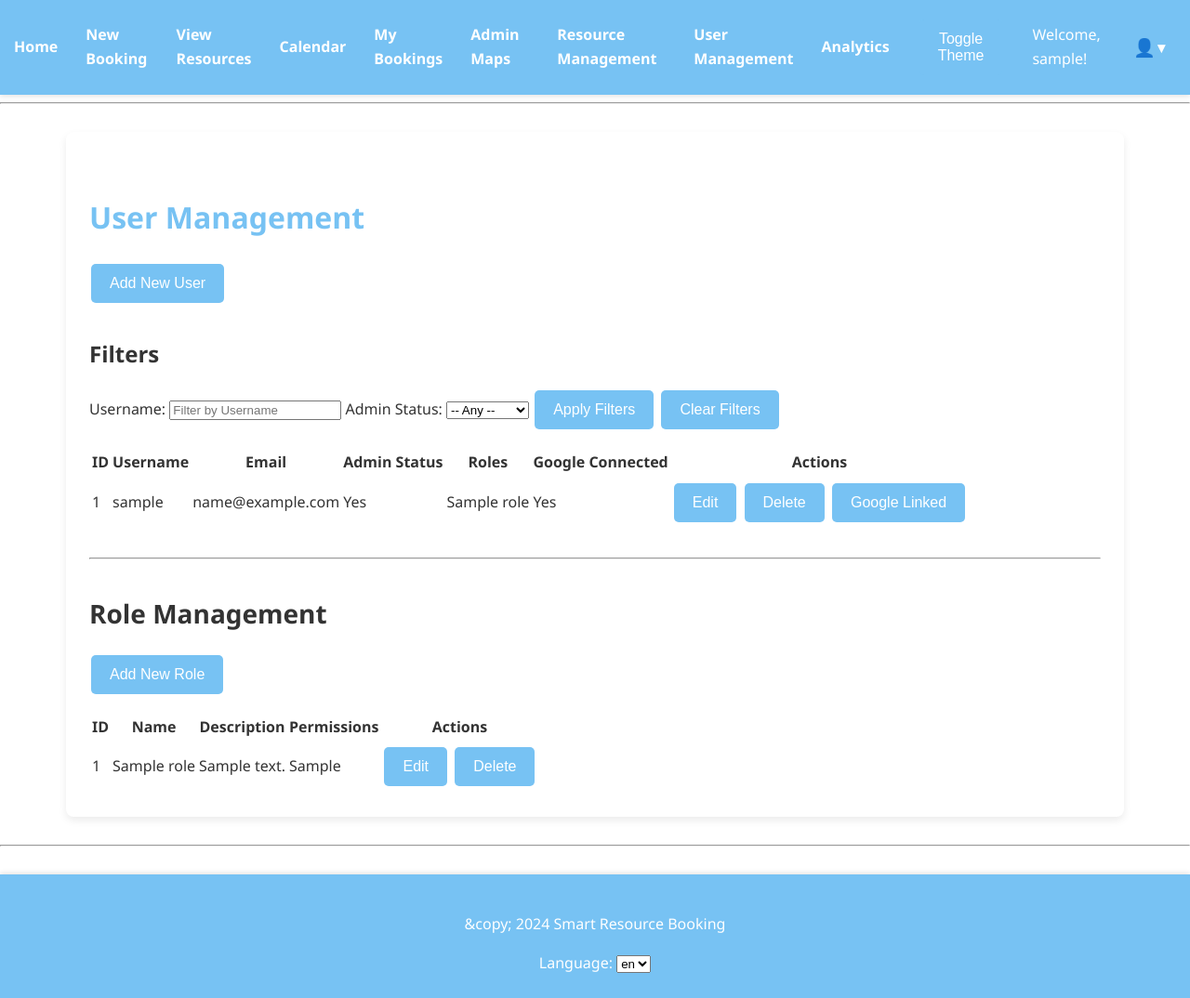
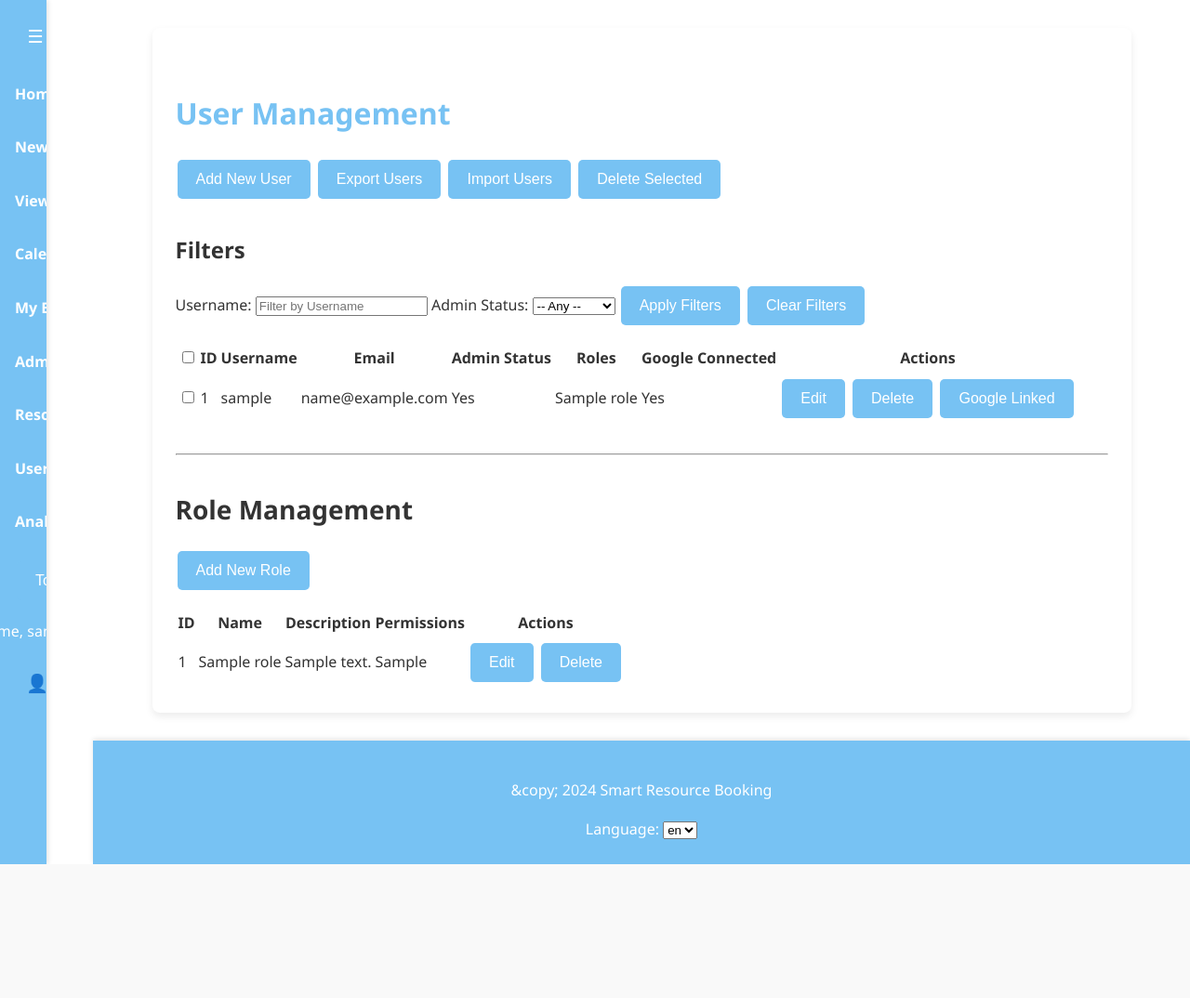
Before and after one commit to panaresium/ResourceBookingSystem, a Flask app: page /admin/users_manage in a window 1280 px wide. Shown: the whole page at 93% size. After the commit the page ends 930 px from the top, so only its background shows below. Run offline with Flask 2, Linux system fonts and the light colour scheme; a user stored in the database is signed in; tables that the repository leaves empty hold one stand-in row (values such as "Sample post"); some libraries are stand-ins or nearby versions.

Commit message:
Implement collapsible sidebar and document bulk user management

```diff
--- a/app.py
+++ b/app.py
@@ -1950,6 +1950,132 @@ def assign_google_auth(user_id):
         app.logger.exception(f"Error assigning Google ID to user {user_id}:")
         return jsonify({'error': 'Failed to assign Google ID due to a server error.'}), 500
 
+@app.route('/api/admin/users/bulk', methods=['DELETE'])
+@login_required
+def delete_users_bulk():
+    if not current_user.has_permission('manage_users'):
+        return jsonify({'error': 'Permission denied to manage users.'}), 403
+
+    data = request.get_json()
+    if not data or 'ids' not in data or not isinstance(data['ids'], list):
+        return jsonify({'error': 'Invalid input. "ids" list required.'}), 400
+
+    ids = data['ids']
+    deleted = []
+    skipped = []
+    for uid in ids:
+        user = User.query.get(uid)
+        if not user or user.id == current_user.id:
+            skipped.append(uid)
+            continue
+        db.session.delete(user)
+        deleted.append(uid)
+
+    try:
+        db.session.commit()
+        return jsonify({'deleted': deleted, 'skipped': skipped}), 200
+    except Exception:
+        db.session.rollback()
+        app.logger.exception("Error deleting users in bulk:")
+        return jsonify({'error': 'Failed to delete users due to a server error.'}), 500
+
+
+@app.route('/api/admin/users/export', methods=['GET'])
+@login_required
+def export_users():
+    if not current_user.has_permission('manage_users'):
+        return jsonify({'error': 'Permission denied to manage users.'}), 403
+
+    users = User.query.all()
+    roles = Role.query.all()
+
+    users_data = []
+    for u in users:
+        users_data.append({
+            'id': u.id,
+            'username': u.username,
+            'email': u.email,
+            'is_admin': u.is_admin,
+            'roles': [r.id for r in u.roles]
+        })
+
+    roles_data = []
+    for r in roles:
+        roles_data.append({
+            'id': r.id,
+            'name': r.name,
+            'description': r.description,
+            'permissions': r.permissions
+        })
+
+    return jsonify({'users': users_data, 'roles': roles_data}), 200
+
+
+@app.route('/api/admin/users/import', methods=['POST'])
+@login_required
+def import_users():
+    if not current_user.has_permission('manage_users'):
+        return jsonify({'error': 'Permission denied to manage users.'}), 403
+
+    data = request.get_json()
+    if not data or 'users' not in data or not isinstance(data['users'], list):
+        return jsonify({'error': 'Invalid input. "users" list required.'}), 400
+
+    created = []
+    updated = []
+    errors = []
+
+    for item in data['users']:
+        if 'id' in item:
+            user = User.query.get(item['id'])
+            if not user:
+                errors.append({'id': item['id'], 'error': 'User not found'})
+                continue
+            if 'username' in item and item['username']:
+                if User.query.filter(User.id != user.id, User.username == item['username']).first():
+                    errors.append({'id': item['id'], 'error': 'Username already exists'})
+                    continue
+                user.username = item['username']
+            if 'email' in item and item['email']:
+                if User.query.filter(User.id != user.id, User.email == item['email']).first():
+                    errors.append({'id': item['id'], 'error': 'Email already exists'})
+                    continue
+                user.email = item['email']
+            if 'password' in item and item['password']:
+                user.set_password(item['password'])
+            if 'is_admin' in item:
+                user.is_admin = bool(item['is_admin'])
+            if 'role_ids' in item and isinstance(item['role_ids'], list):
+                roles = [Role.query.get(rid) for rid in item['role_ids'] if Role.query.get(rid)]
+                user.roles = roles
+            updated.append(user.id)
+        else:
+            username = item.get('username')
+            email = item.get('email')
+            password = item.get('password')
+            if not username or not email or not password:
+                errors.append({'username': username, 'error': 'Missing required fields'})
+                continue
+            if User.query.filter_by(username=username).first() or User.query.filter_by(email=email).first():
+                errors.append({'username': username, 'error': 'User exists'})
+                continue
+            new_user = User(username=username, email=email, is_admin=item.get('is_admin', False))
+            new_user.set_password(password)
+            if 'role_ids' in item and isinstance(item['role_ids'], list):
+                roles = [Role.query.get(rid) for rid in item['role_ids'] if Role.query.get(rid)]
+                new_user.roles = roles
+            db.session.add(new_user)
+            db.session.flush()
+            created.append(new_user.id)
+
+    try:
+        db.session.commit()
+        return jsonify({'created': created, 'updated': updated, 'errors': errors}), 200
+    except Exception:
+        db.session.rollback()
+        app.logger.exception("Error importing users:")
+        return jsonify({'error': 'Failed to import users due to a server error.'}), 500
+
 # --- Waitlist Management APIs ---
 @app.route('/api/admin/waitlist', methods=['GET'])
 @login_required
--- a/static/js/user_management.js
+++ b/static/js/user_management.js
@@ -12,6 +12,12 @@ document.addEventListener('DOMContentLoaded', function() {
     const userFormModalTitle = document.getElementById('user-form-modal-title');
     const userFormModalStatusDiv = document.getElementById('user-form-modal-status');
     const closeModalBtn = userFormModal ? userFormModal.querySelector('.close-modal-btn') : null;
+
+    const exportUsersBtn = document.getElementById('export-users-btn');
+    const importUsersBtn = document.getElementById('import-users-btn');
+    const importUsersFile = document.getElementById('import-users-file');
+    const deleteSelectedUsersBtn = document.getElementById('delete-selected-users-btn');
+    const selectAllUsersCheckbox = document.getElementById('select-all-users');
 
     const userIdInput = document.getElementById('user-id');
     const usernameInput = document.getElementById('username');
@@ -63,6 +69,8 @@ document.addEventListener('DOMContentLoaded', function() {
             if (users && users.length > 0) {
                 users.forEach(user => {
                     const row = usersTableBody.insertRow();
+                    const selectCell = row.insertCell();
+                    selectCell.innerHTML = `<input type="checkbox" class="select-user-checkbox" data-user-id="${user.id}">`;
                     row.insertCell().textContent = user.id;
                     row.insertCell().textContent = user.username;
                     row.insertCell().textContent = user.email;
@@ -81,7 +89,7 @@ document.addEventListener('DOMContentLoaded', function() {
                 });
                 hideMessage(userManagementStatusDiv);
             } else {
-                usersTableBody.innerHTML = '<tr><td colspan="6">No users found.</td></tr>';
+                usersTableBody.innerHTML = '<tr><td colspan="7">No users found.</td></tr>';
                 showSuccess(userManagementStatusDiv, 'No users to display.');
             }
         } catch (error) {
@@ -104,6 +112,77 @@ document.addEventListener('DOMContentLoaded', function() {
             if (userFilterAdminSelect) userFilterAdminSelect.value = '';
             currentFilters = {};
             fetchAndDisplayUsers(currentFilters);
+        });
+    }
+
+    if (exportUsersBtn) {
+        exportUsersBtn.addEventListener('click', async () => {
+            showLoading(userManagementStatusDiv, 'Exporting users...');
+            try {
+                const data = await apiCall('/api/admin/users/export');
+                const blob = new Blob([JSON.stringify(data, null, 2)], { type: 'application/json' });
+                const url = URL.createObjectURL(blob);
+                const a = document.createElement('a');
+                a.href = url;
+                a.download = 'users_export.json';
+                a.click();
+                URL.revokeObjectURL(url);
+                showSuccess(userManagementStatusDiv, 'Export complete.');
+            } catch (err) {
+                console.error(err);
+            }
+        });
+    }
+
+    if (importUsersBtn && importUsersFile) {
+        importUsersBtn.addEventListener('click', () => importUsersFile.click());
+        importUsersFile.addEventListener('change', async () => {
+            const file = importUsersFile.files[0];
+            if (!file) return;
+            try {
+                const text = await file.text();
+                const json = JSON.parse(text);
+                showLoading(userManagementStatusDiv, 'Importing users...');
+                await apiCall('/api/admin/users/import', {
+                    method: 'POST',
+                    headers: { 'Content-Type': 'application/json' },
+                    body: JSON.stringify(json)
+                }, userManagementStatusDiv);
+                fetchAndDisplayUsers(currentFilters);
+            } catch (e) {
+                console.error(e);
+                showError(userManagementStatusDiv, 'Import failed.');
+            } finally {
+                importUsersFile.value = '';
+            }
+        });
+    }
+
+    if (selectAllUsersCheckbox) {
+        selectAllUsersCheckbox.addEventListener('change', () => {
+            const checkboxes = usersTableBody.querySelectorAll('.select-user-checkbox');
+            checkboxes.forEach(cb => cb.checked = selectAllUsersCheckbox.checked);
+        });
+    }
+
+    if (deleteSelectedUsersBtn) {
+        deleteSelectedUsersBtn.addEventListener('click', async () => {
+            const ids = Array.from(usersTableBody.querySelectorAll('.select-user-checkbox:checked')).map(cb => parseInt(cb.dataset.userId, 10));
+            if (ids.length === 0) {
+                showError(userManagementStatusDiv, 'No users selected.');
+                return;
+            }
+            if (!confirm(`Are you sure you want to delete ${ids.length} selected users?`)) return;
+            showLoading(userManagementStatusDiv, 'Deleting users...');
+            try {
+                await apiCall('/api/admin/users/bulk', {
+                    method: 'DELETE',
+                    body: JSON.stringify({ ids })
+                }, userManagementStatusDiv);
+                fetchAndDisplayUsers(currentFilters);
+            } catch (err) {
+                console.error(err);
+            }
         });
     }
 
--- a/static/style.css
+++ b/static/style.css
@@ -48,12 +48,15 @@ nav ul {
     list-style-type: none;
     padding: 0;
     margin: 0;
+}
+
+body.with-sidebar nav ul {
     display: flex;
-    align-items: center;
+    flex-direction: column;
 }
 
 nav ul li {
-    margin: 0 15px;
+    margin: 0;
 }
 
 nav ul li a {
@@ -907,3 +910,59 @@ body.high-contrast input[type="button"]:hover {
     /* Existing styles should be fine, but if it was a strict grid itself,
        it might need adjustment. Assuming it's a block container. */
 }
+
+/* Sidebar Layout */
+body.with-sidebar {
+    display: flex;
+    min-height: 100vh;
+}
+
+#sidebar {
+    background-color: var(--background-color-dark);
+    color: var(--text-color-light);
+    width: 200px;
+    transition: width 0.3s;
+    flex-shrink: 0;
+    overflow: hidden;
+    box-shadow: 2px 0 5px rgba(0,0,0,0.1);
+}
+
+#sidebar.collapsed {
+    width: 50px;
+}
+
+#sidebar button#sidebar-toggle {
+    background: none;
+    border: none;
+    color: var(--text-color-light);
+    cursor: pointer;
+    font-size: 1.2em;
+    margin: 0 0.5em 0.5em;
+}
+
+#sidebar ul {
+    list-style-type: none;
+    padding: 0;
+    margin: 0;
+}
+
+#sidebar ul li {
+    padding: 0.5em 1em;
+    white-space: nowrap;
+}
+
+#sidebar ul li a {
+    color: var(--text-color-light);
+    text-decoration: none;
+    display: block;
+}
+
+body.with-sidebar #main-content {
+    flex-grow: 1;
+    margin-left: 200px;
+    transition: margin-left 0.3s;
+}
+
+body.with-sidebar.sidebar-collapsed #main-content {
+    margin-left: 50px;
+}
--- a/templates/base.html
+++ b/templates/base.html
@@ -8,8 +8,9 @@
     <link rel="stylesheet" href="{{ url_for('static', filename='style.css') }}">
     {% block head_extra %}{% endblock %}
 </head>
-<body>
-    <nav>
+<body class="with-sidebar sidebar-collapsed">
+    <nav id="sidebar" class="collapsed">
+        <button id="sidebar-toggle" aria-label="{{ _('Toggle menu') }}">&#9776;</button>
         <ul>
             <li><a href="{{ url_for('serve_index') }}">{{ _('Home') }}</a></li>
             <li><a href="{{ url_for('serve_new_booking') }}">{{ _('New Booking') }}</a></li>
@@ -70,7 +71,7 @@
             {# Example: {% if current_user.is_admin %}<li><a href="{{ url_for('serve_admin_dashboard') }}">{{ _('Admin') }}</a></li>{% endif %} #}
         </ul>
     </nav>
-    <hr>
+    <div id="main-content">
     <main>
         {% with messages = get_flashed_messages(with_categories=true) %}
             {% if messages %}
@@ -83,7 +84,6 @@
         {% endwith %}
         {% block content %}{% endblock %}
     </main>
-    <hr>
     <footer>
         <p>{{ _('&copy; 2024 Smart Resource Booking') }}</p>
         <form id="language-form" method="get" style="margin-top:5px;">
@@ -96,6 +96,7 @@
         </form>
         {% block footer_extra %}{% endblock %}
     </footer>
+    </div>
 
     {% block scripts %}
     <!-- <script src="/socket.io/socket.io.js"></script> -->
--- a/templates/user_management.html
+++ b/templates/user_management.html
@@ -5,6 +5,10 @@
 {% block content %}
     <h1>{{ _('User Management') }}</h1>
     <button id="add-new-user-btn" class="button">{{ _('Add New User') }}</button>
+    <button id="export-users-btn" class="button">{{ _('Export Users') }}</button>
+    <button id="import-users-btn" class="button">{{ _('Import Users') }}</button>
+    <input type="file" id="import-users-file" accept="application/json" style="display:none;">
+    <button id="delete-selected-users-btn" class="button danger">{{ _('Delete Selected') }}</button>
     <div class="filters-section" style="margin-top:15px;">
         <h3>{{ _('Filters') }}</h3>
         <label for="user-filter-username">{{ _('Username:') }}</label>
@@ -26,6 +30,7 @@
     <table id="users-table" class="styled-table" style="margin-top: 15px;">
         <thead>
             <tr>
+                <th><input type="checkbox" id="select-all-users"></th>
                 <th>{{ _('ID') }}</th>
                 <th>{{ _('Username') }}</th>
                 <th>{{ _('Email') }}</th>
```
Also changed, not shown: tests/test_app.py (+46 -0 lines), README.md, static/js/script.js.
